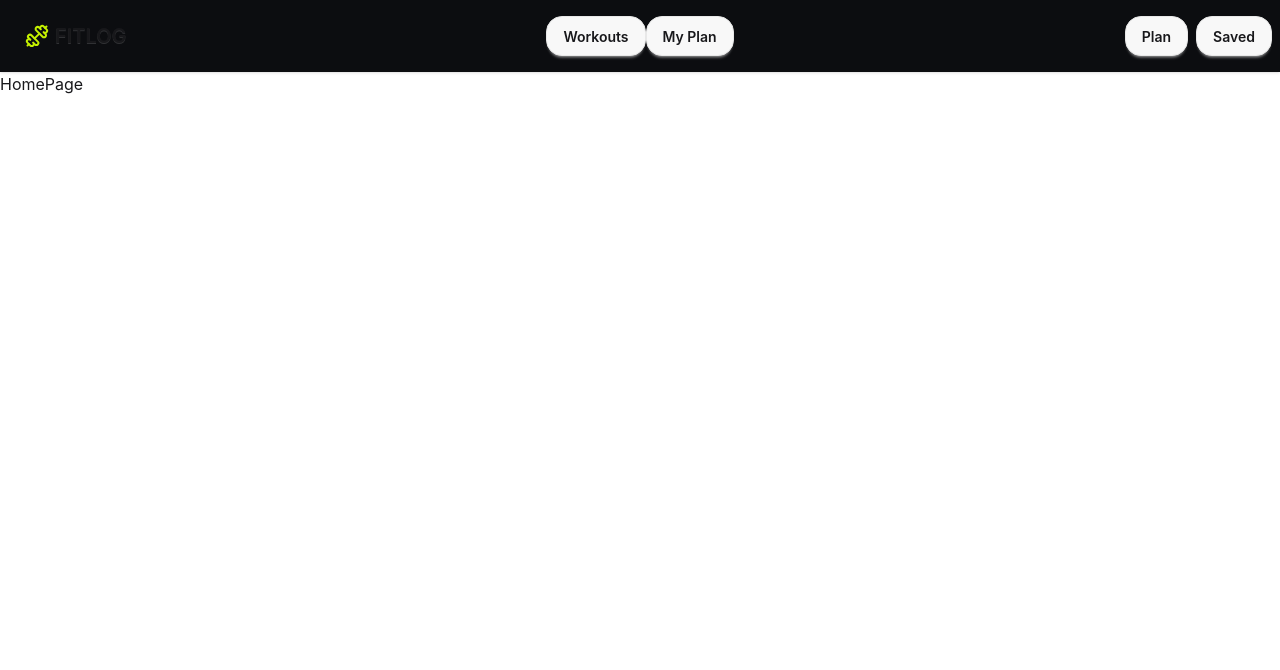
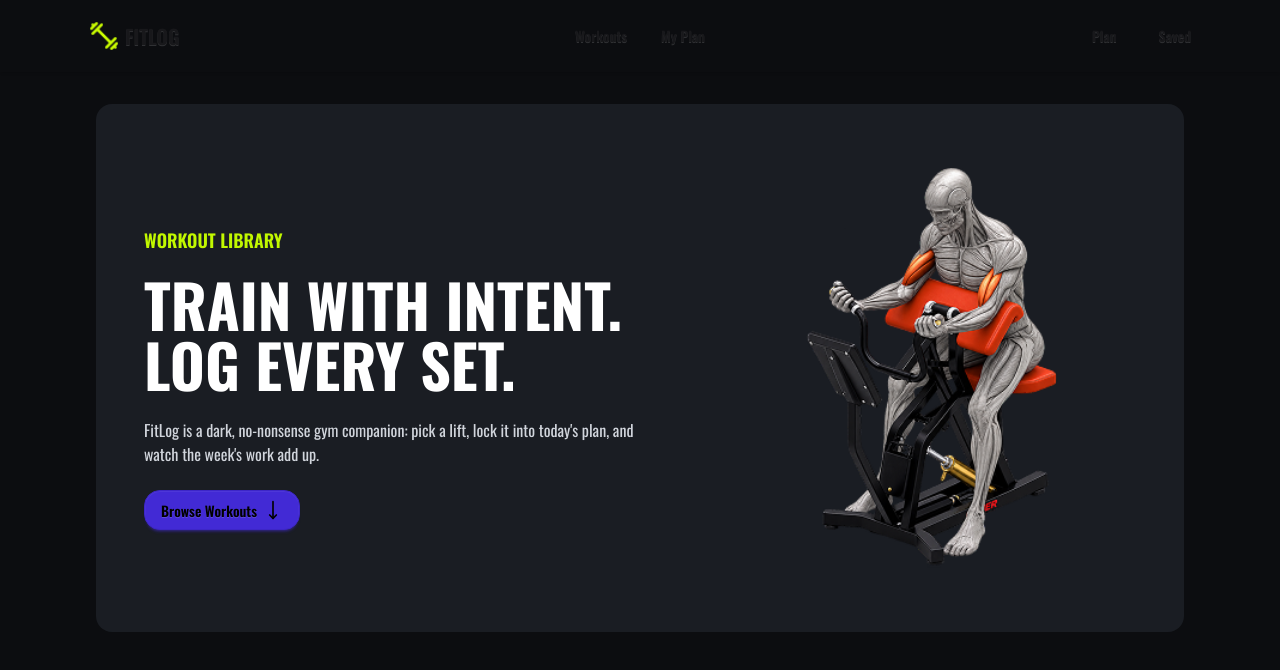
Before and after one commit to Nafiz-365/Fit-Log, a Next.js app: page / in a window 1280 px wide. Shown: the top 670 px of the page. Built offline with nearby package versions, Linux system fonts and the light colour scheme.

Commit message:
Banner Section Done

```diff
--- a/src/app/globals.css
+++ b/src/app/globals.css
@@ -1,2 +1,6 @@
 @import 'tailwindcss';
 @plugin "daisyui";
+
+:root {
+    --main-color: #c2f800;
+}
--- a/src/app/layout.tsx
+++ b/src/app/layout.tsx
@@ -1,16 +1,12 @@
 import type { Metadata } from 'next';
-import { Geist, Geist_Mono } from 'next/font/google';
+import { Oswald } from 'next/font/google';
 import './globals.css';
 import Navbar from '@/components/shared/Navbar';
 
-const geistSans = Geist({
-    variable: '--font-geist-sans',
+const oswald = Oswald({
     subsets: ['latin'],
-});
-
-const geistMono = Geist_Mono({
-    variable: '--font-geist-mono',
-    subsets: ['latin'],
+    weight: ['400', '500', '600', '700'],
+    variable: '--font-oswald',
 });
 
 export const metadata: Metadata = {
@@ -22,7 +18,7 @@ export default function RootLayout({ children }: LayoutProps<'/'>) {
     return (
         <html
             lang="en"
-            className={`${geistSans.variable} ${geistMono.variable} h-full antialiased`}
+            className={`${oswald.className} h-full antialiased`}
         >
             <body className="min-h-full flex flex-col">
                 <Navbar></Navbar>
--- a/src/app/page.tsx
+++ b/src/app/page.tsx
@@ -1,9 +1,10 @@
+import Banner from '@/components/pages/Banner';
 import React from 'react';
 
 const page = () => {
   return (
     <div>
-      HomePage
+      <Banner />
     </div>
   );
 };
--- /dev/null
+++ b/src/components/pages/Banner.tsx
@@ -0,0 +1,47 @@
+import React from 'react';
+import BannerImage from '@/assets/banner.png';
+import Image from 'next/image';
+import { MoveDown } from 'lucide-react';
+
+const Banner = () => {
+    return (
+        <div className="bg-[#0C0D10] text-white h-dvh">
+            <div className="max-w-6xl mx-auto px-4 sm:px-6 lg:px-8 py-8">
+                <div className="hero bg-[#1A1D23] min-h-96 rounded-2xl px-8 py-12">
+                    <div className="hero-content flex-col lg:flex-row-reverse w-full gap-25">
+                        <Image
+                            src={BannerImage}
+                            alt="FitLog workout"
+                            height={400}
+                            width={400}
+                        />
+
+                        <div className="flex-1">
+                            <p className="text-lg font-semibold py-5 text-(--main-color)">
+                                WORKOUT LIBRARY
+                            </p>
+
+                            <h1 className="text-4xl md:text-5xl lg:text-6xl font-bold">
+                                TRAIN WITH INTENT.
+                                <br />
+                                LOG EVERY SET.
+                            </h1>
+
+                            <p className="py-6 text-gray-300 max-w-xl">
+                                FitLog is a dark, no-nonsense gym companion:
+                                pick a lift, lock it into today&apos;s plan, and
+                                watch the week&apos;s work add up.
+                            </p>
+
+                            <button className="btn btn-primary text-black rounded-2xl">
+                                Browse Workouts <MoveDown className="h-5 w-5" />
+                            </button>
+                        </div>
+                    </div>
+                </div>
+            </div>
+        </div>
+    );
+};
+
+export default Banner;
--- a/src/components/shared/Navbar.tsx
+++ b/src/components/shared/Navbar.tsx
@@ -1,9 +1,12 @@
-import { Dumbbell, Menu } from 'lucide-react';
+import { Menu } from 'lucide-react';
+import Image from 'next/image';
+import Logo from '@/assets/logo.png'
 import React from 'react';
 
 const Navbar = () => {
     return (
-        <div className="navbar shadow-sm bg-[#0C0D10]">
+        <div className=" bg-[#0C0D10] shadow-sm sticky top-0 z-50">
+            <div className="navbar max-w-6xl mx-auto">
                 <div className="navbar-start">
                     <div className="dropdown">
                         <div
@@ -22,22 +25,29 @@ const Navbar = () => {
                         </ul>
                     </div>
                     <a className="btn btn-ghost text-xl rounded-2xl">
-                    <Dumbbell
-                        className="h-6 w-6 text-[#c4f000]"
-                        aria-hidden="true"
+                        <Image
+                            src={Logo}
+                            alt="fit-log logo"
+                            height={30}
+                            width={30}
                         />
                         FITLOG
                     </a>
                 </div>
                 <div className="navbar-center hidden lg:flex">
                     <ul className="menu menu-horizontal px-1">
-                    <a className="btn rounded-2xl">Workouts</a>
-                    <a className="btn rounded-2xl">My Plan</a>
+                        <a className="btn rounded-2xl btn-ghost text-sm">
+                            Workouts
+                        </a>
+                        <a className="btn rounded-2xl btn-ghost text-sm">
+                            My Plan
+                        </a>
                     </ul>
                 </div>
                 <div className="navbar-end gap-2">
-                <a className="btn rounded-2xl">Plan</a>
-                <a className="btn rounded-2xl">Saved</a>
+                    <a className="btn rounded-2xl btn-ghost text-sm">Plan</a>
+                    <a className="btn rounded-2xl btn-ghost text-sm">Saved</a>
+                </div>
             </div>
         </div>
     );
```
Also changed, not shown: src/assets/banner.png (added), src/assets/logo.png (added). Lines whose indentation alone changed are shown as unchanged.
